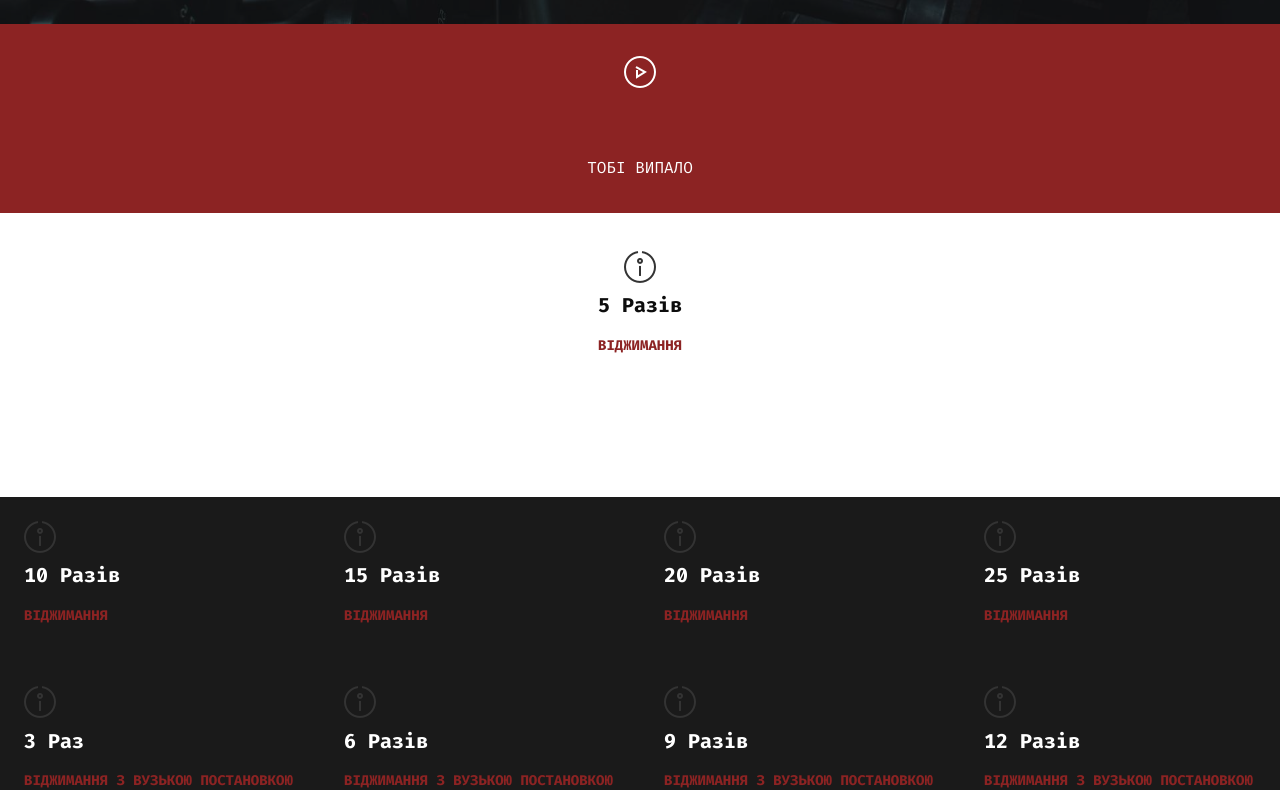
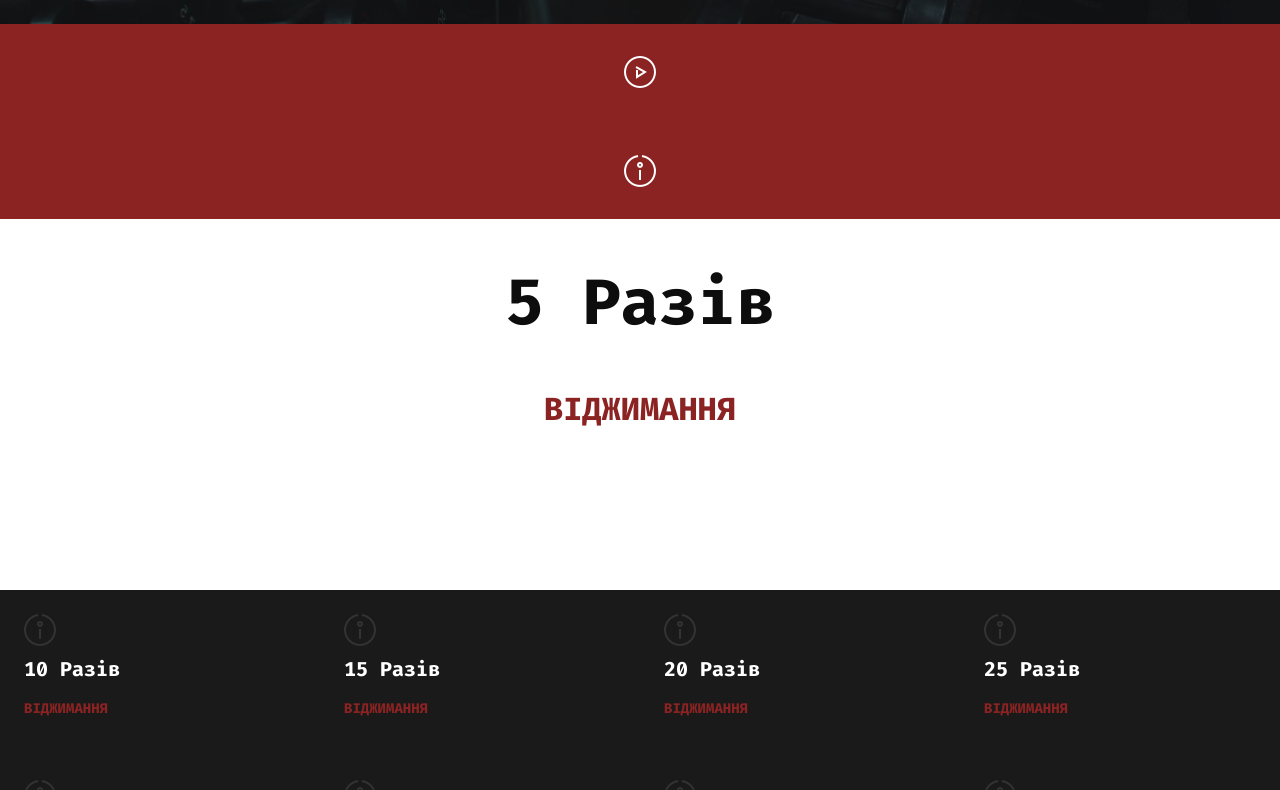
Before and after one commit to bakitheme/bakitheme.github.io-nuclbain, a plain HTML site: page lotery.html in a window 1280 px wide. Shown: the part 776-1566 px from the top of the page. Drawn offline with Linux system fonts and the light colour scheme.

Commit message:
lotery update

```diff
--- a/sass/_media.sass
+++ b/sass/_media.sass
@@ -46,9 +46,6 @@
 		grid-template-columns: 1fr
 		.nb-card:first-child
 			grid-column: 1
-			height: 75vh
-			.nb-card-subtitle
-				font-size: 32px
 	.nb-article
 		grid-template-columns: 90%
 	.nb-h1
--- a/sass/main.sass
+++ b/sass/main.sass
@@ -453,10 +453,23 @@ h1,h2,h3,h4,h5,h6
 		padding: 128px 32px
 		background-color: #fff
 		position: relative
+		.icon
+			display: none
 		.nb-card-title
+			font-size: 64px
 			color: $secondary
+		.nb-card-subtitle
+			font-size: 32px
 		&::before
-			content: 'Тобі випало'
+			content: '\e645'
+			font-family: 'Stroke-Gap-Icons';
+			speak: none
+			font-style: normal
+			font-weight: normal
+			font-variant: normal
+			text-transform: none
+			line-height: 1
+			font-size: 32px
 			position: absolute
 			text-align: center
 			width: 100%
```
Also changed, not shown: css/main.min.css.
